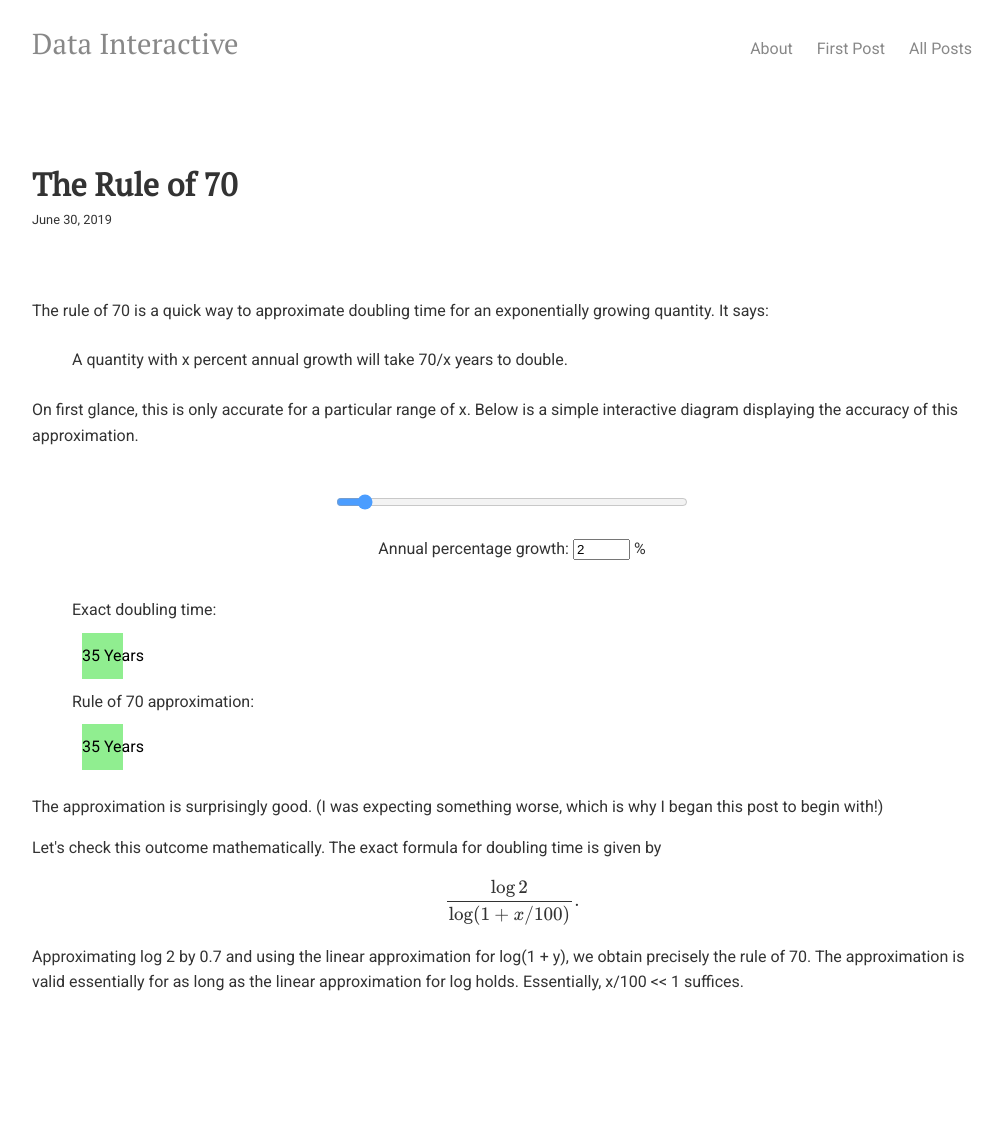
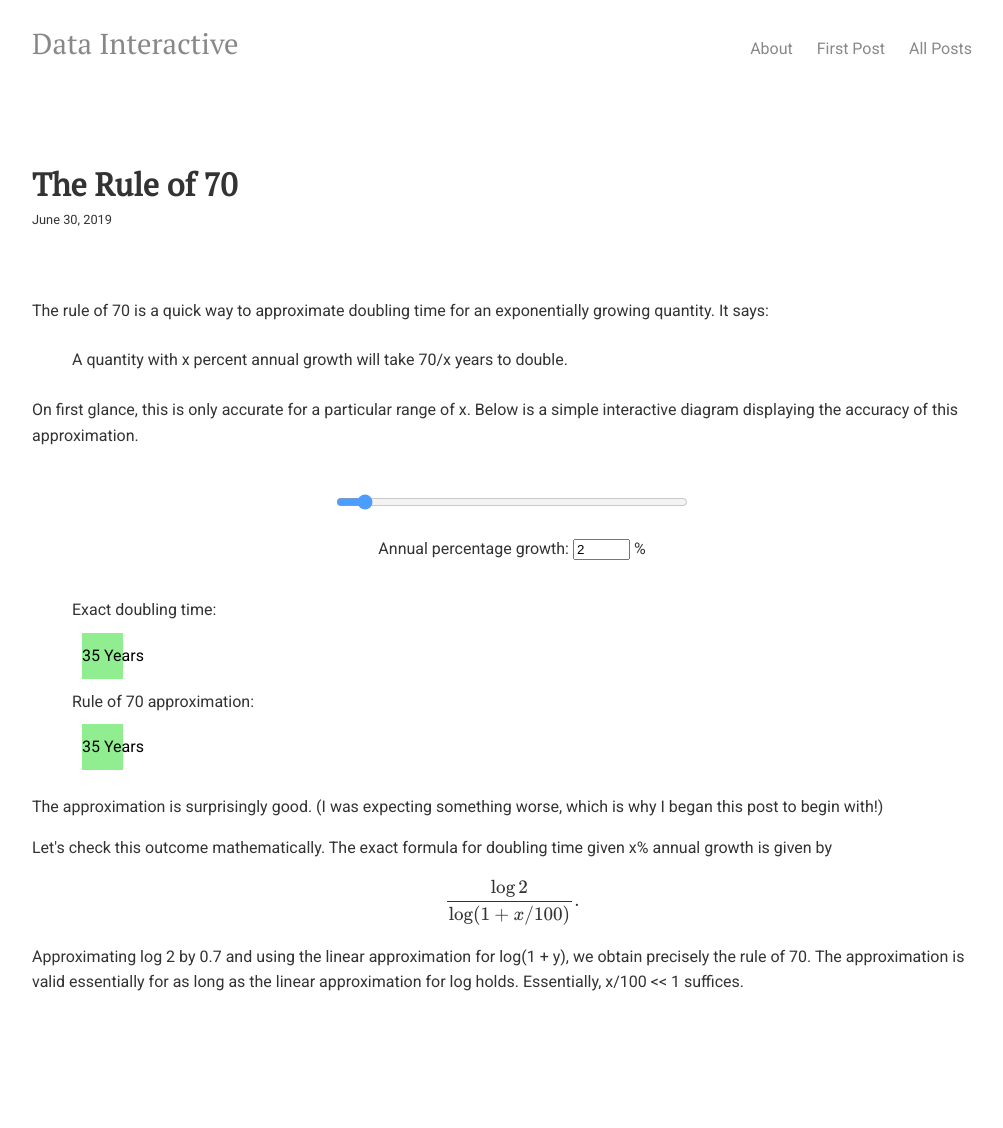
Before and after one commit to datainteractive/datainteractive.github.io, a Jekyll site: the page built from _posts/2019-06-30-the-rule-of-70.html, in a window 1280 px wide. Shown: the whole page, without its empty margins (128-1131 px from the left). Built offline with Jekyll 4.4.1, drawn with Linux system fonts in a browser that asks for light colours; formulas are drawn with MathJax 3.

Commit message:
Update 2019-06-30-the-rule-of-70.html

```diff
--- a/_posts/2019-06-30-the-rule-of-70.html
+++ b/_posts/2019-06-30-the-rule-of-70.html
@@ -31,7 +31,7 @@ The approximation is surprisingly good. (I was expecting something worse, which
 </p>
 
 <p>
-Let's check this outcome mathematically. The exact formula for doubling time is given by
+Let's check this outcome mathematically. The exact formula for doubling time given x% annual growth is given by
 $$\frac{\log 2}{\log(1 + x/100)}.$$
 Approximating log 2 by 0.7 and using the linear approximation for log(1 + y), we obtain precisely the rule of 70. The approximation is valid essentially for as long as the linear approximation for log holds. Essentially, x/100 << 1 suffices.
 </p>
```
